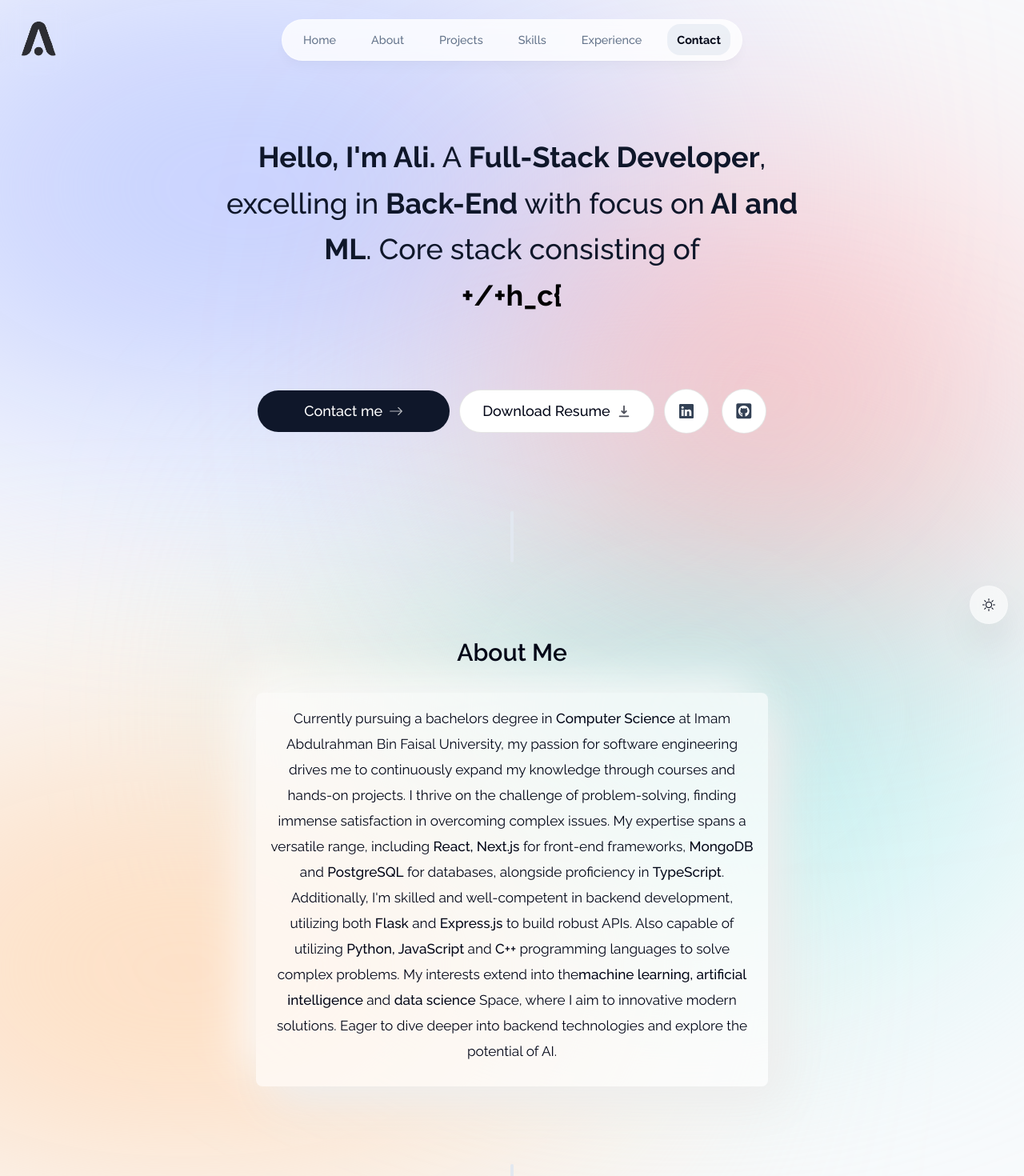
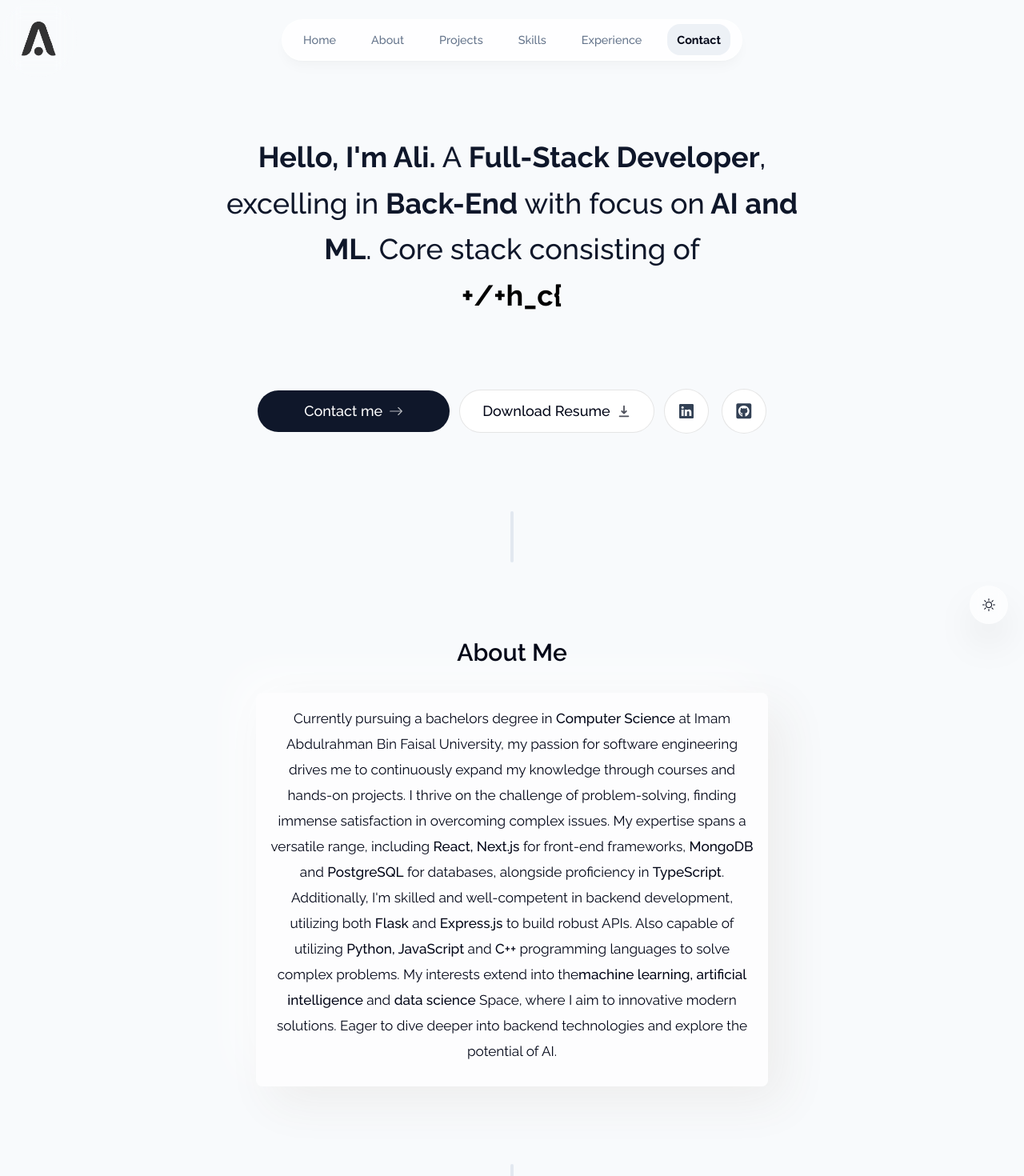
Before and after one commit to AlshehriAli0/portfolio, a Next.js app: page / in a window 1280 px wide. Shown: the top 1470 px of the page at 80% size. Built offline with nearby package versions, Linux system fonts and the light colour scheme; no server answers.

Commit message:
Update page.tsx for 2XL screen size experience

```diff
--- a/app/page.tsx
+++ b/app/page.tsx
@@ -25,10 +25,10 @@ export default function Home() {
       <Divider />
       <Contact />
       <Footer />
-      <div className="bottom-right hidden xl:block"></div>
-      <div className="top-left hidden xl:block"></div>
-      <div className="bottom-left hidden xl:block"></div>
-      <div className="top-right hidden xl:block"></div>
+      <div className="bottom-right hidden 2xl:block"></div>
+      <div className="top-left hidden 2xl:block"></div>
+      <div className="bottom-left hidden 2xl:block"></div>
+      <div className="top-right hidden 2xl:block"></div>
     </main>
   );
 }
```
